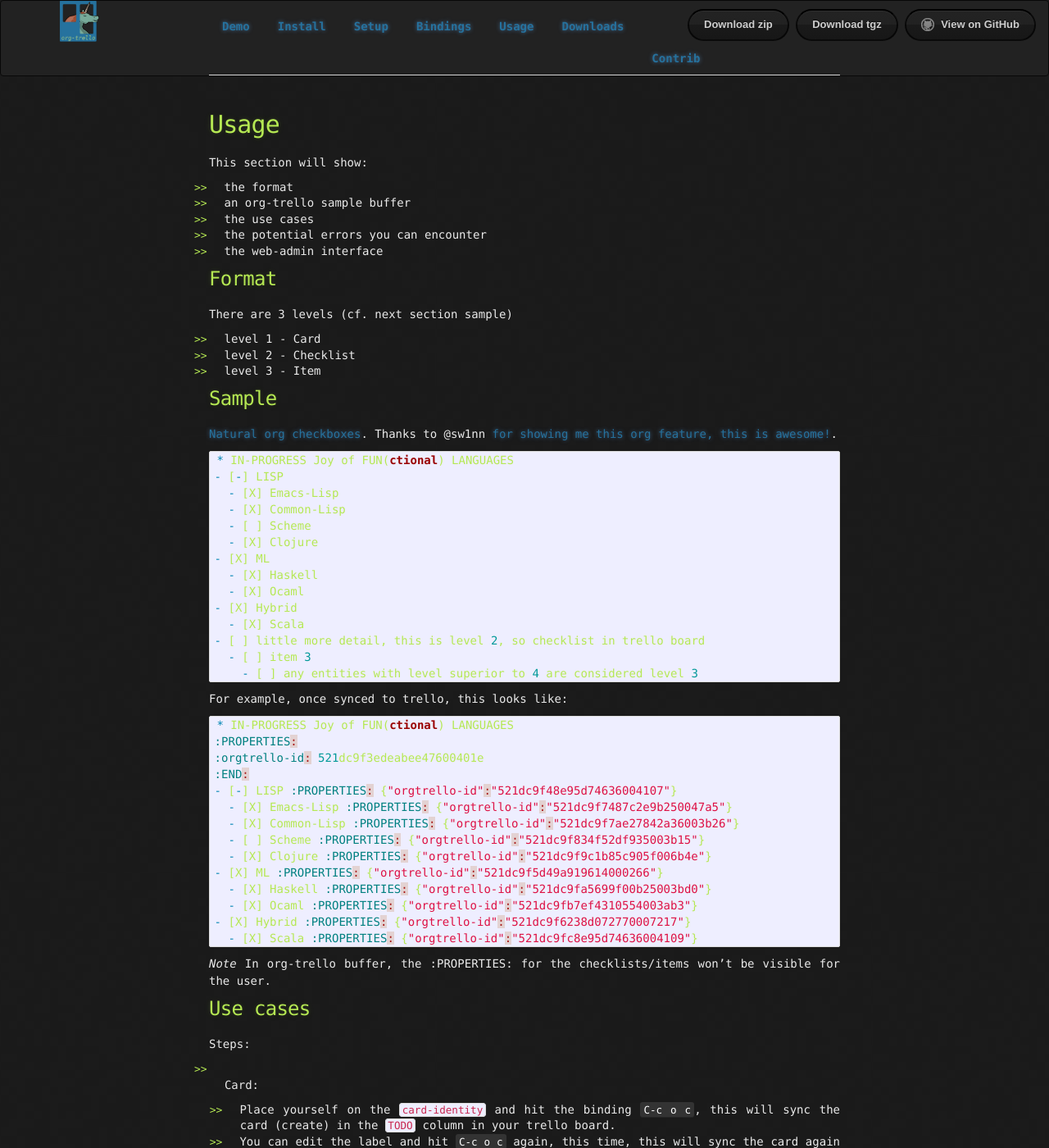
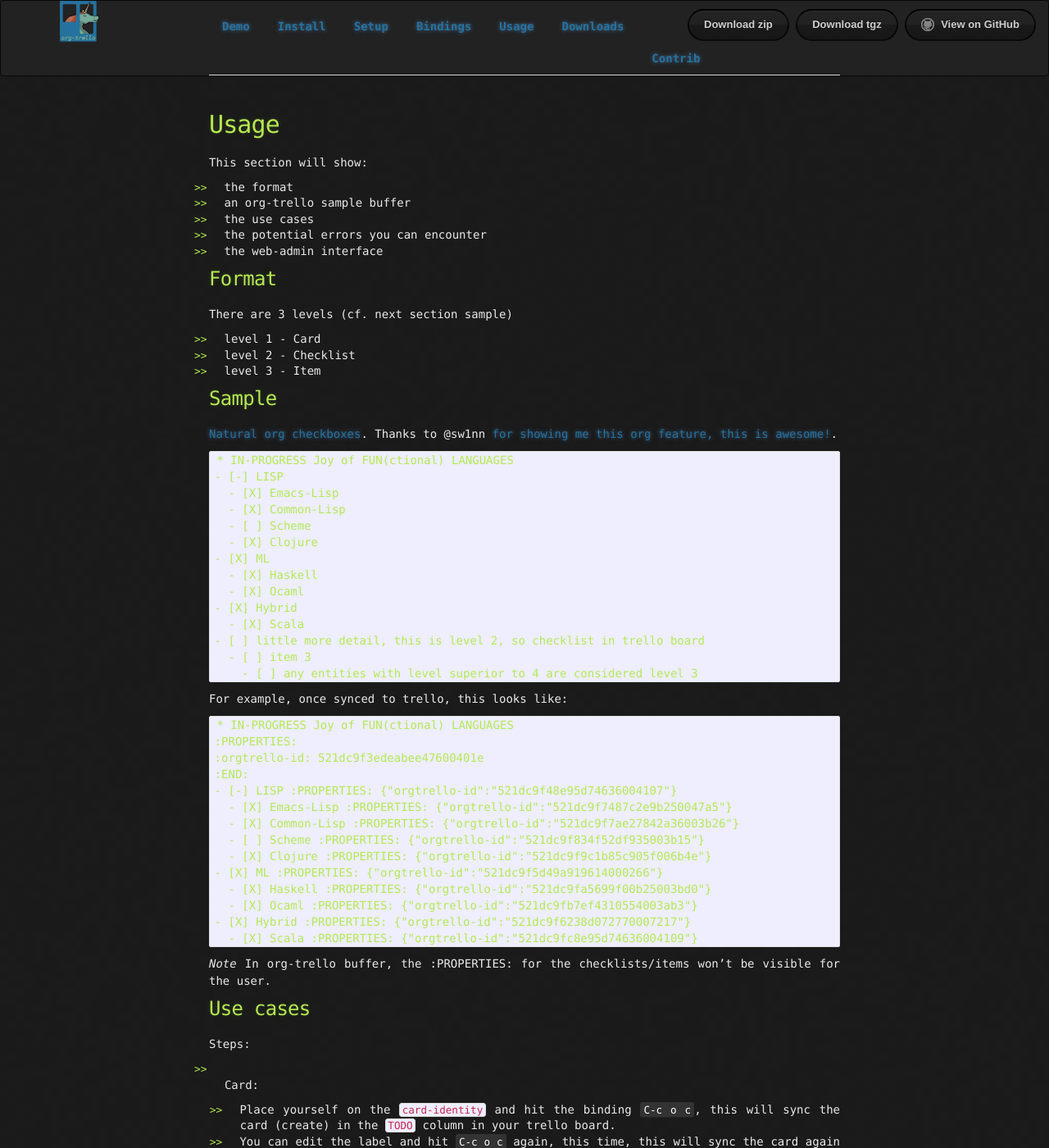
Before and after one commit to org-trello/org-trello.github.io, a Jekyll site: the page built from usage.md, in a window 1280 px wide and 1400 px high. Shown: the whole window at 82% size. Built offline with Jekyll 4.4.1, drawn with Linux system fonts in a browser that asks for light colours; Markdown is read by kramdown in place of the engine named in the settings.

Commit message:
Use standard text for org-mode sample

````diff
--- a/usage.md
+++ b/usage.md
@@ -25,7 +25,7 @@ There are 3 levels (cf. next section sample)
 [Natural org checkboxes](http://orgmode.org/manual/Checkboxes.html).
 Thanks to @sw1nn [for showing me this org feature, this is awesome!](https://github.com/org-trello/org-trello/issues/14).
 
-```clj
+```text
 * IN-PROGRESS Joy of FUN(ctional) LANGUAGES
 - [-] LISP
   - [X] Emacs-Lisp
@@ -44,7 +44,7 @@ Thanks to @sw1nn [for showing me this org feature, this is awesome!](https://git
 
 For example, once synced to trello, this looks like:
 
-```clj
+```text
 * IN-PROGRESS Joy of FUN(ctional) LANGUAGES
 :PROPERTIES:
 :orgtrello-id: 521dc9f3edeabee47600401e
````
